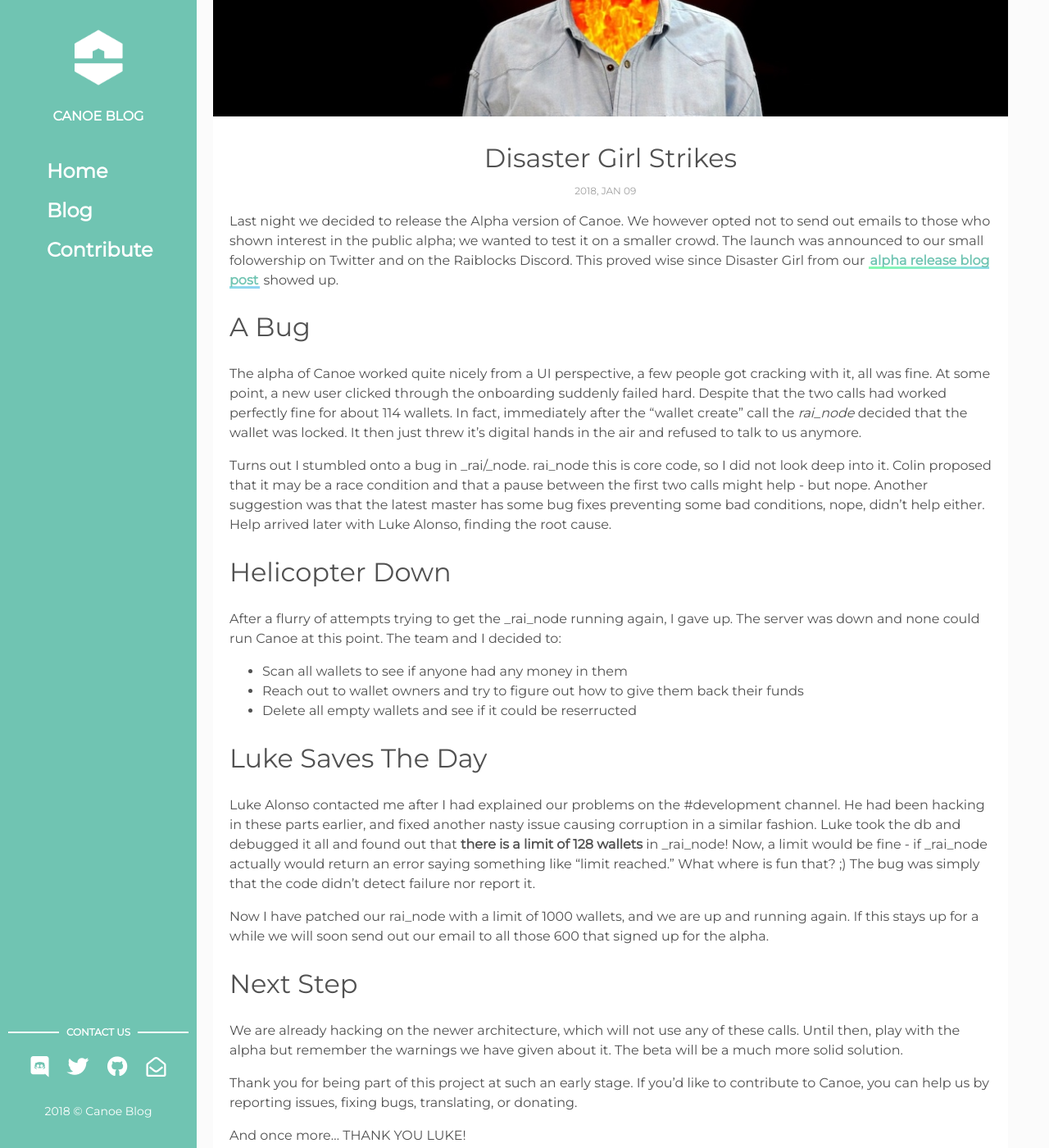
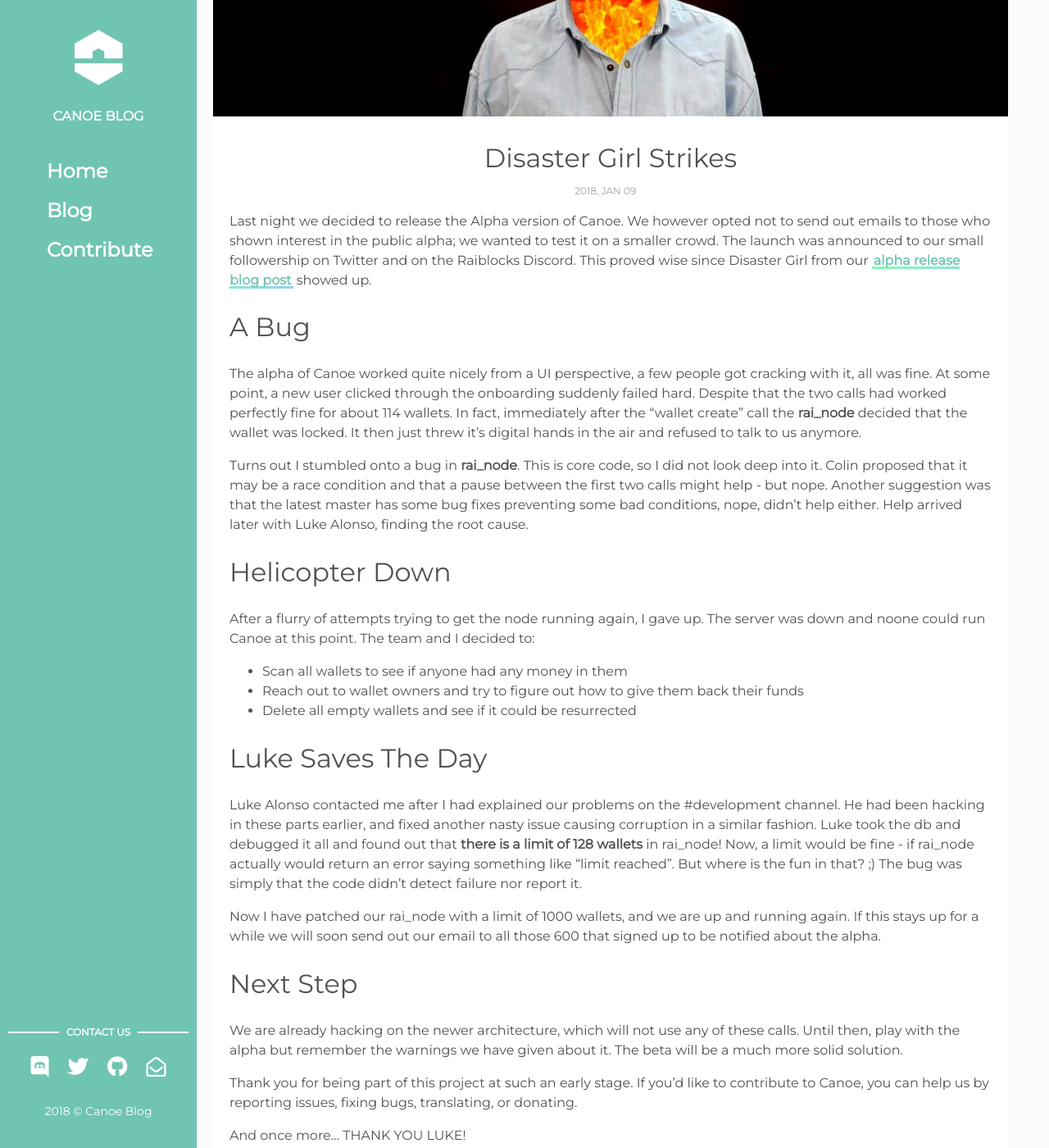
Before and after one commit to getcanoe/website, a Jekyll site: the page built from _posts/2018-01-09-disaster-girl-strikes.markdown, in a window 1280 px wide and 1400 px high, scrolled down 378 px. Shown: the whole window at 82% size. Built offline with Jekyll 4.4.1, drawn with Linux system fonts in a browser that asks for light colours; nearby versions of some CDN libraries.

Commit message:
Tweaked article

```diff
--- a/_posts/2018-01-09-disaster-girl-strikes.markdown
+++ b/_posts/2018-01-09-disaster-girl-strikes.markdown
@@ -8,26 +8,26 @@
 tags: [canoe, mobile, launch, alpha] # add tag
 ---
 
-Last night we decided to release the Alpha version of Canoe. We however opted not to send out emails to those who shown interest in the public alpha; we wanted to test it on a smaller crowd. The launch was announced to our small folowership on Twitter and on the Raiblocks Discord. This proved wise since Disaster Girl from our [alpha release blog post](https://getcanoe.io/2018/01/08/canoe-first-mobile-wallet-for-raiblocks.html) showed up.
+Last night we decided to release the Alpha version of Canoe. We however opted not to send out emails to those who shown interest in the public alpha; we wanted to test it on a smaller crowd. The launch was announced to our small followership on Twitter and on the Raiblocks Discord. This proved wise since Disaster Girl from our [alpha release blog post](https://getcanoe.io/2018/01/08/canoe-first-mobile-wallet-for-raiblocks.html) showed up.
 
 <!--more-->
 
 # A Bug
-The alpha of Canoe worked quite nicely from a UI perspective, a few people got cracking with it, all was fine. At some point, a new user clicked through the onboarding suddenly failed hard. Despite that the two calls had worked perfectly fine for about 114 wallets. In fact, immediately after the "wallet create" call the _rai\_node_ decided that the wallet was locked. It then just threw it's digital hands in the air and refused to talk to us anymore.
+The alpha of Canoe worked quite nicely from a UI perspective, a few people got cracking with it, all was fine. At some point, a new user clicked through the onboarding suddenly failed hard. Despite that the two calls had worked perfectly fine for about 114 wallets. In fact, immediately after the "wallet create" call the **rai\_node** decided that the wallet was locked. It then just threw it's digital hands in the air and refused to talk to us anymore.
 
-Turns out I stumbled onto a bug in _rai/_node. rai\_node this is core code, so I did not look deep into it. Colin proposed that it may be a race condition and that a pause between the first two calls might help - but nope. Another suggestion was that the latest master has some bug fixes preventing some bad conditions, nope, didn't help either. Help arrived later with Luke Alonso, finding the root cause.
+Turns out I stumbled onto a bug in **rai\_node**. This is core code, so I did not look deep into it. Colin proposed that it may be a race condition and that a pause between the first two calls might help - but nope. Another suggestion was that the latest master has some bug fixes preventing some bad conditions, nope, didn't help either. Help arrived later with Luke Alonso, finding the root cause.
 
 # Helicopter Down
-After a flurry of attempts trying to get the _rai_node running again, I gave up. The server was down and none could run Canoe at this point. The team and I decided to:
+After a flurry of attempts trying to get the node running again, I gave up. The server was down and noone could run Canoe at this point. The team and I decided to:
 
 * Scan all wallets to see if anyone had any money in them
 * Reach out to wallet owners and try to figure out how to give them back their funds
-* Delete all empty wallets and see if it could be reserructed
+* Delete all empty wallets and see if it could be resurrected
 
 # Luke Saves The Day
-Luke Alonso contacted me after I had explained our problems on the #development channel. He had been hacking in these parts earlier, and fixed another nasty issue causing corruption in a similar fashion. Luke took the db and debugged it all and found out that **there is a limit of 128 wallets** in _rai_node! Now, a limit would be fine - if _rai_node actually would return an error saying something like "limit reached." What where is fun that? ;) The bug was simply that the code didn't detect failure nor report it.
+Luke Alonso contacted me after I had explained our problems on the #development channel. He had been hacking in these parts earlier, and fixed another nasty issue causing corruption in a similar fashion. Luke took the db and debugged it all and found out that **there is a limit of 128 wallets** in rai\_node! Now, a limit would be fine - if rai\_node actually would return an error saying something like "limit reached". But where is the fun in that? ;) The bug was simply that the code didn't detect failure nor report it.
 
-Now I have patched our rai_node with a limit of 1000 wallets, and we are up and running again. If this stays up for a while we will soon send out our email to all those 600 that signed up for the alpha.
+Now I have patched our rai\_node with a limit of 1000 wallets, and we are up and running again. If this stays up for a while we will soon send out our email to all those 600 that signed up to be notified about the alpha.
 
 # Next Step
 We are already hacking on the newer architecture, which will not use any of these calls. Until then, play with the alpha but remember the warnings we have given about it. The beta will be a much more solid solution.
```
